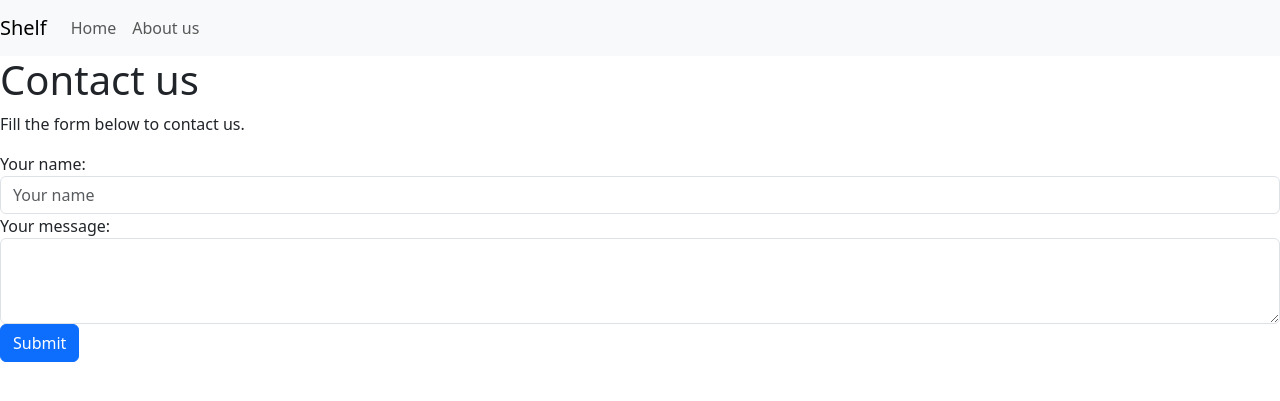
After one commit to yawok/shelf, a Django app: page /contact-us/ in a window 1280 px wide. The commit adds this page. Shown: the top 401 px of the page. Run offline with Django 4.2, Linux system fonts and the light colour scheme.

Commit message:
Add and test contact page

```diff
--- a/main/templates/base.html
+++ b/main/templates/base.html
@@ -9,7 +9,7 @@
 </head>
 <body>
 
-<nav class="navbar navbar-expand-lg navbar-light bg-light"> <a class="navbar-brand" href="/">BookTime</a>
+<nav class="navbar navbar-expand-lg navbar-light bg-light"> <a class="navbar-brand" href="/">Shelf</a>
 	<button
 	class="navbar-toggler"
 	type="button"
--- /dev/null
+++ b/main/templates/contact_form.html
@@ -0,0 +1,40 @@
+{% extends "base.html" %}
+
+{% block content %}
+	<h1> Contact us</h1>
+	<p>Fill the form below to contact us.</p>
+	<form method="POST">
+		{% csrf_token %}
+		<div class="form-group">
+			{{ form.name.label_tag}}
+			<input
+			type="text"
+			class="form-control {% if form.name.errors %}is-invalid{% endif %}"
+			id="id_name"
+			name="name"
+			placeholder="Your name"
+			value="{{ form.name.value|default:"" }}" >
+			{% if form.name.errors %}
+			<div class="invalid-feedback">
+							{{ form.name.errors }}
+			</div>
+			{% endif %}
+		</div>
+		<div class="form-group">
+			{{ form.message.label_tag }}
+			<textarea
+						class="form-control {% if form.message.errors %}
+						is-invalid{% endif %}"
+						id="id_message"
+						name="message"
+			rows="3">
+						{{ form.message.value|default:"" }}
+			</textarea>
+			{% if form.message.errors %} <div class="invalid-feedback">
+							{{ form.message.errors }}
+			</div>
+			{% endif %}
+		</div>
+		<button type="submit" class="btn btn-primary">Submit</button>
+	</form>
+{% endblock content %}
--- a/main/urls.py
+++ b/main/urls.py
@@ -1,7 +1,9 @@
 from django.urls import path
 from django.views.generic import TemplateView
+from . import views
 
 urlpatterns = [
     path('', TemplateView.as_view(template_name="home.html"), name='home'),
     path('about-us/', TemplateView.as_view(template_name="about_us.html"), name='about-us'),
+    path('contact-us/', views.ContactUsForm.as_view(), name='contact-us'),
 ]
--- a/main/views.py
+++ b/main/views.py
@@ -1,3 +1,13 @@
 from django.shortcuts import render
+from django.views.generic.edit import FormView
+from main.forms import ContactForm
 
-# Create your views here.
+
+class ContactUsForm(FormView):
+    template_name = 'contact_form.html'
+    form_class = ContactForm
+    success_url = "/"
+
+    def form_valid(self, form):
+        form.send_mail()
+        return super().form_valid(form)
```
Also changed, not shown: main/tests/test_views.py (+8 -0 lines), shelf/settings.py (+10 -0 lines), main/tests/test_forms.py (line endings or trailing spaces).
